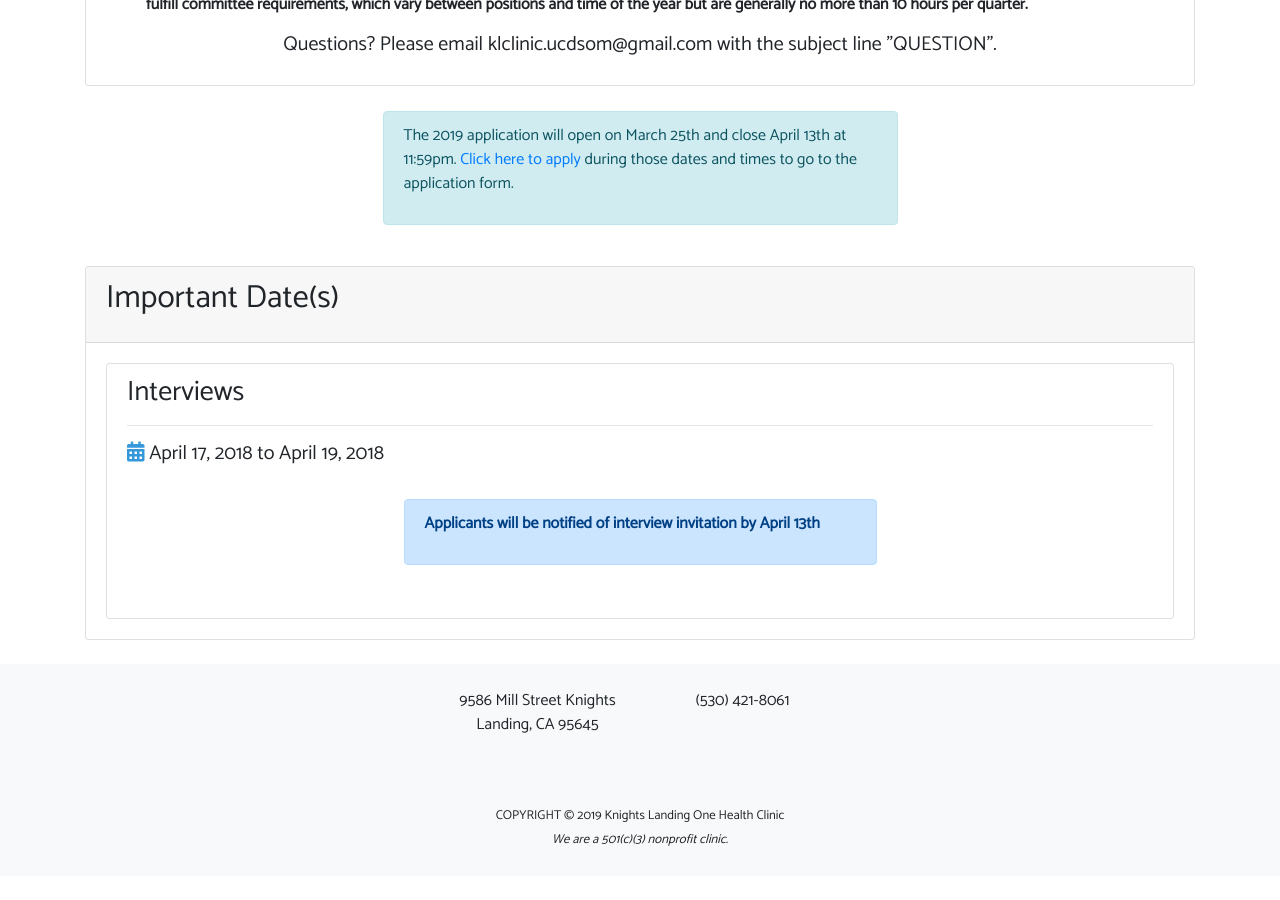
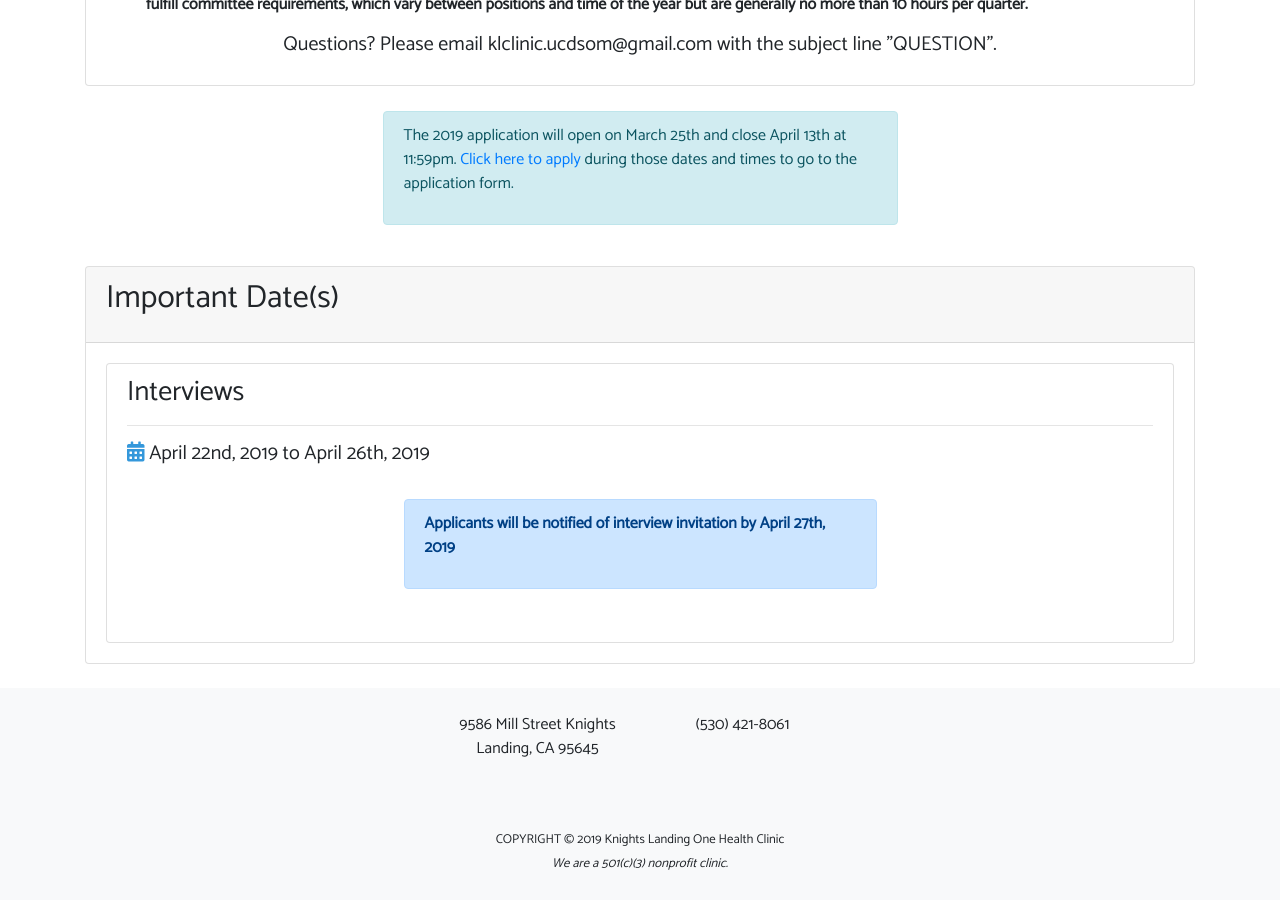
Before and after one commit to iwakoscott/knights-landing, a Jekyll site: the page built from get-involved/clinic-volunteer-application.markdown, in a window 1280 px wide and 900 px high, scrolled down 944 px. Built offline with Jekyll 4.4.1, drawn with Linux system fonts in a browser that asks for light colours; nearby versions of some CDN libraries; before the commit the page ends 1820 px from its top, so only the background shows below that.

Commit message:
Updated Clinic Volunteer Application

```diff
--- a/get-involved/clinic-volunteer-application.markdown
+++ b/get-involved/clinic-volunteer-application.markdown
@@ -7,8 +7,9 @@ other events:
   time: N/A
   location: N/A
   tagline: N/A
-  dates: April 17, 2018 to April 19, 2018
-  description: "**Applicants will be notified of interview invitation by April 13th**"
+  dates: April 22nd, 2019 to April 26th, 2019
+  description: "**Applicants will be notified of interview invitation by April 27th,
+    2019**"
 volunteer:
   requirements:
   - 'Mandatory clinic training at the end of spring quarter (approximately 8 hours
```
